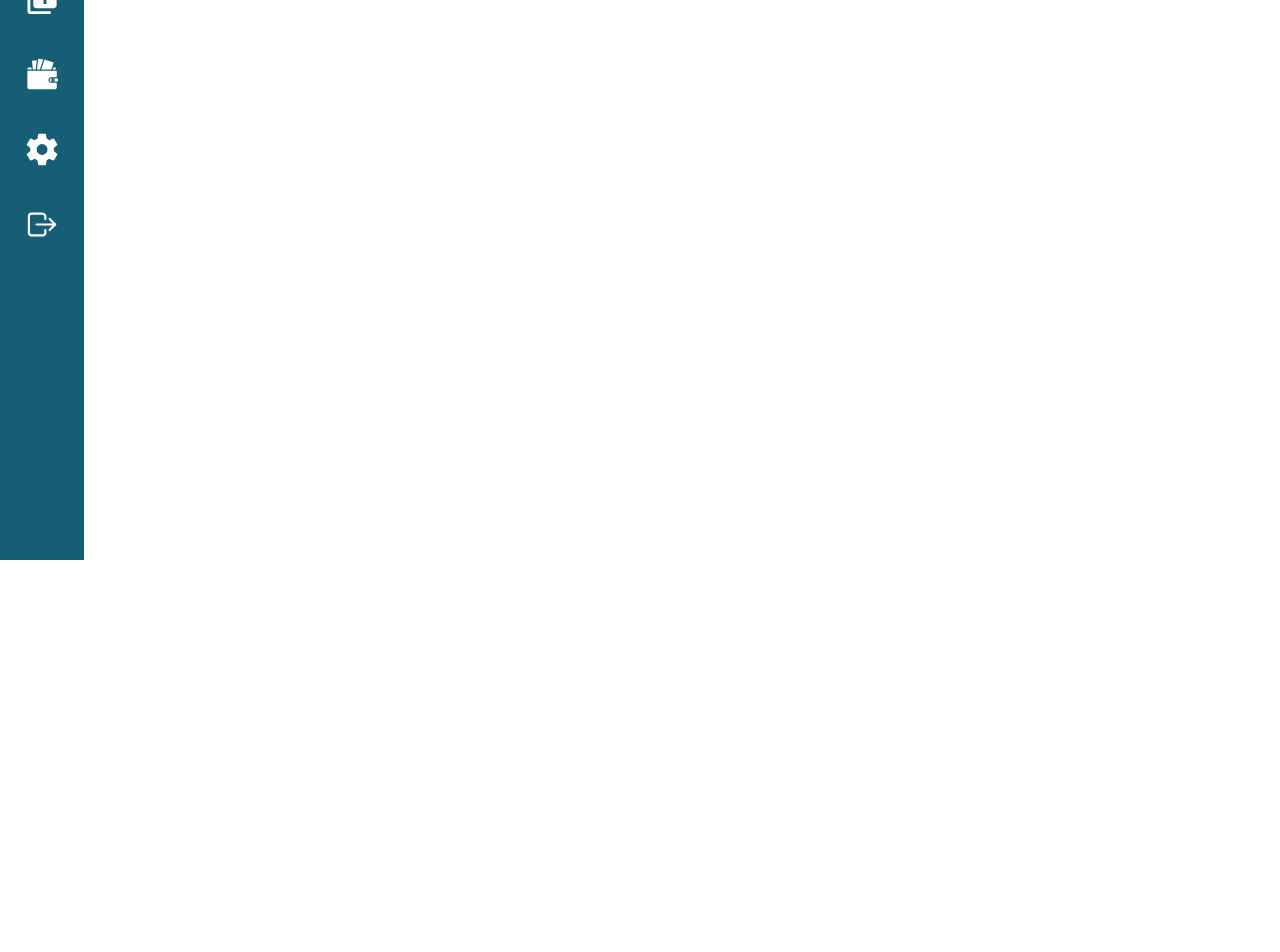
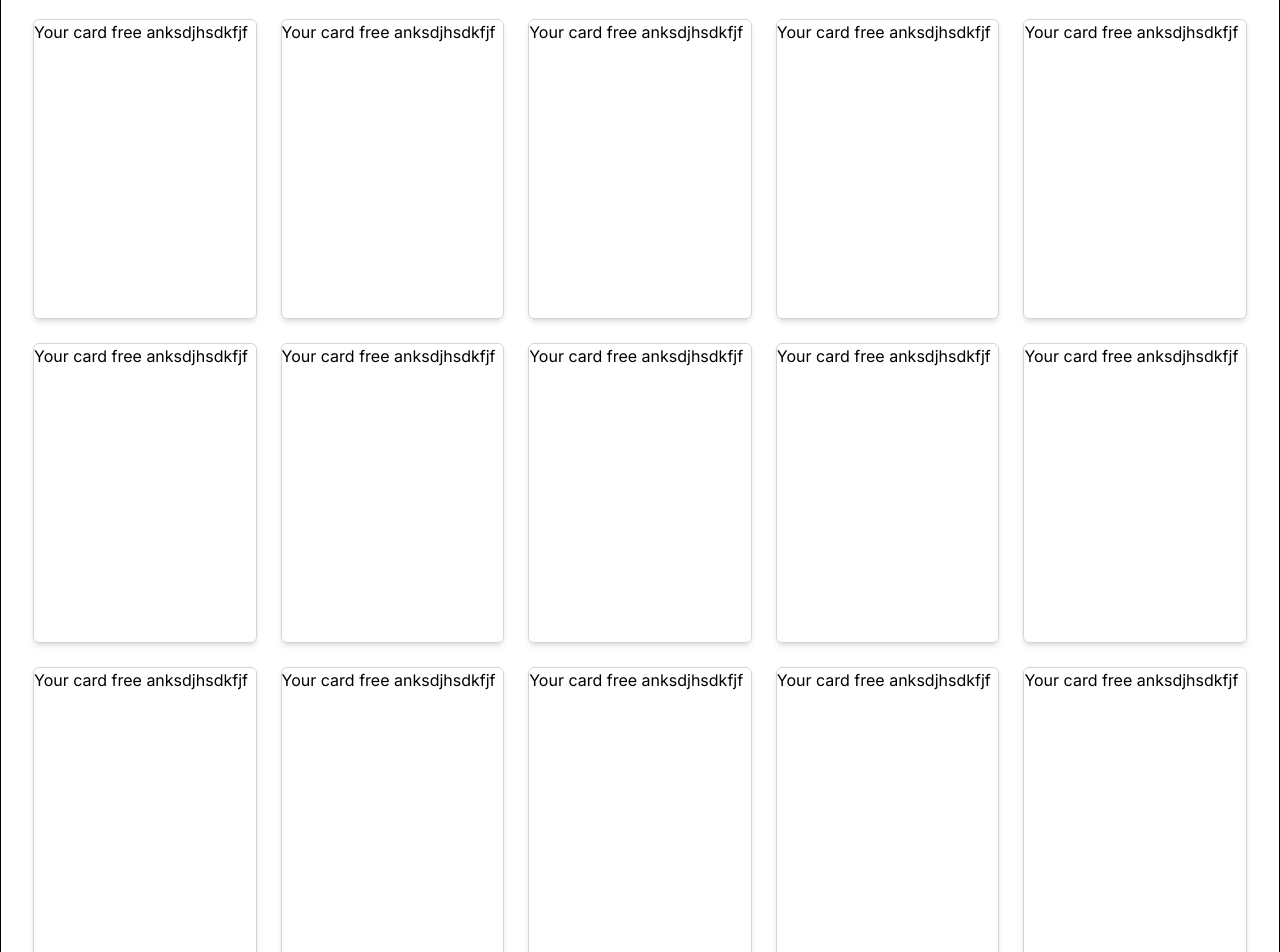
Before and after one commit to shibaramdas-git/02next-invitationcards-app, a Next.js app: page /dashboard in a window 1280 px wide. Shown: the part 240-1192 px from the top of the page. Before the commit the page ends 800 px from the top, so only its background shows below. Built offline with nearby package versions, Linux system fonts and the light colour scheme.

Commit message:
Dashboard page structure part1

```diff
--- a/src/app/dashboard/page.js
+++ b/src/app/dashboard/page.js
@@ -1,9 +1,30 @@
+import Cardfordashboard from "@/components/Cardfordashboard";
 import React from "react";
 import { IoMdSearch } from "react-icons/io";
 
+const cards = [
+  {
+    id: "1",
+    title: "Card 1 title",
+    content:
+      "Card description , greetings comes here, description , greetings comes heredescription , greetings comes heredescription , greetings comes heredescription",
+    category: "free",
+    date: "28/06/24",
+  },
+  {
+    id: "2",
+    title: "Card 2 title",
+    content:
+      "Card description , greetings comes here, description , greetings comes heredescription , greetings comes heredescription , greetings comes heredescription",
+    category: "",
+    date: "28/06/24",
+  },
+];
+
 export default function page() {
   return (
-    <div>
+    <div className="p-4 md:p-8 max-w-[1440px] mx-auto border border-black">
+      <h1>- Dashboard page -</h1>
       <div className="w-full h-8 border-[0.1px] border-gray-300 my-6 mx-4 rounded-md p-5 bg-cyan-100 flex justify-start items-center">
         <div>
           Filter by
@@ -27,7 +48,26 @@ export default function page() {
         />
         <IoMdSearch className="" />
       </div>
-      Dashboard page
+      <section>
+        <h2>Your cards collection</h2>
+        <div className="sm:grid sm:grid-cols-2 md:grid-cols-3 lg:grid-cols-4 xl:grid-cols-5 gap-6 my-6">
+          <Cardfordashboard />
+          <Cardfordashboard />
+          <Cardfordashboard />
+          <Cardfordashboard />
+          <Cardfordashboard />
+          <Cardfordashboard />
+          <Cardfordashboard />
+          <Cardfordashboard />
+          <Cardfordashboard />
+          <Cardfordashboard />
+          <Cardfordashboard />
+          <Cardfordashboard />
+          <Cardfordashboard />
+          <Cardfordashboard />
+          <Cardfordashboard />
+        </div>
+      </section>
     </div>
   );
 }
--- a/src/app/layout.js
+++ b/src/app/layout.js
@@ -19,7 +19,7 @@ export default function RootLayout({ children }) {
       <body className={`${inter.className} flex w-full`}>
         <AuthProvider>
           {/* <Sidebar /> */}
-          <Smallbar />
+          {/* <Smallbar /> */}
           <div className="w-full">
             <header className="h-16 border-gray-300 border-b-[0.1px] shadow-sm">
               Header is here
--- /dev/null
+++ b/src/components/Cardfordashboard.jsx
@@ -0,0 +1,11 @@
+import React from "react";
+
+export default function Cardfordashboard() {
+  return (
+    <div>
+      <div className="h-[300px] border-[0.1px] border-gray-300 shadow-md mt-5 sm:mt-0 rounded-md ">
+        Your card free anksdjhsdkfjf
+      </div>
+    </div>
+  );
+}
--- a/src/components/Sidebar.js
+++ b/src/components/Sidebar.js
@@ -1,5 +1,5 @@
+"use client";
 import React from "react";
-
 import { MdOutlineAccountBalanceWallet } from "react-icons/md";
 import { MdAccountCircle } from "react-icons/md";
 import { MdSpaceDashboard, MdAddToPhotos } from "react-icons/md";
@@ -21,8 +21,7 @@ export default function Sidebar() {
       </Link>
       <div className="flex items-center gap-2">
         <MdOutlineAccountBalanceWallet className="text-3xl" />
-        <span>Balance :</span>
-        <span className="ml-auto pr-5">10 Rs</span>
+        Balance
       </div>
       <div className="flex items-center gap-2">
         <MdSpaceDashboard className="text-3xl" />
```
